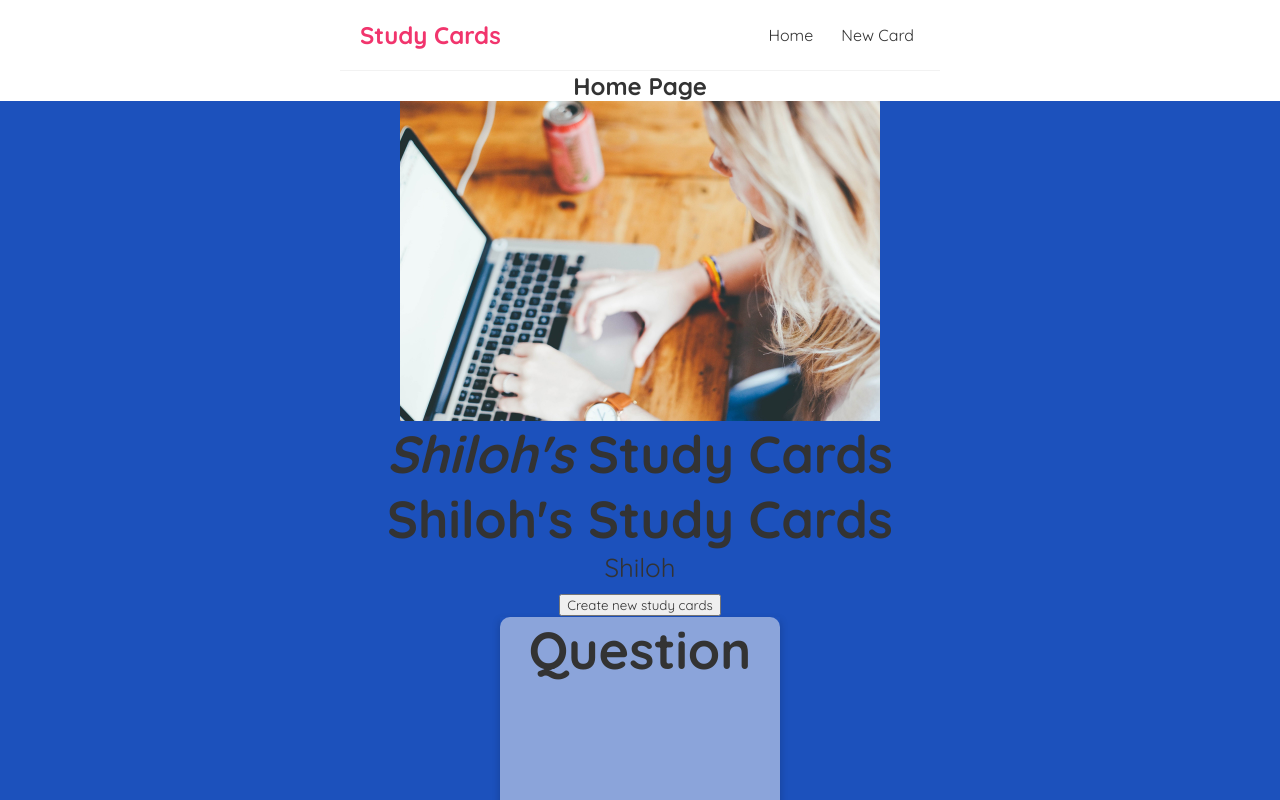
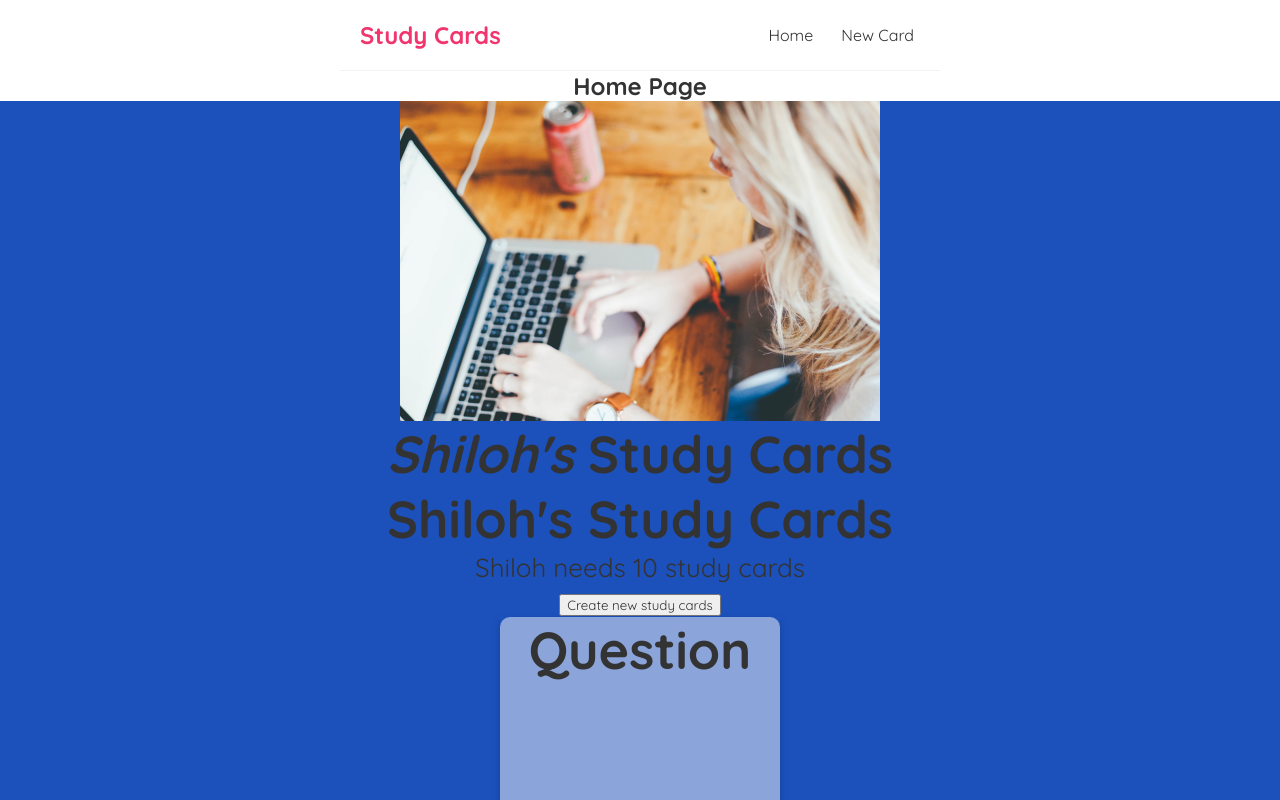
Before and after one commit to EvaGraceSmith/studyCards, a React (Create React App) app: page / in a window 1280 px wide. Shown: the top 800 px of the page. Built offline with nearby package versions, Linux system fonts and the light colour scheme.

Commit message:
added useState with numbers

```diff
--- a/src/components/Button.js
+++ b/src/components/Button.js
@@ -3,9 +3,11 @@ import { useState } from 'react';
 const Button = () => {
 
     const [name, setName]= useState('Shiloh');
+    const [numberOfCards, setNumberOfCards] = useState(10);
 
     const handleClick = () => {
-        setName('Shiloh is creating new study cards');
+        setName('Shiloh is creating new study cards, and');
+        setNumberOfCards(numberOfCards + 10);
 
     }
 
@@ -13,7 +15,7 @@ const Button = () => {
 
     return (
         <div className='button'>
-                    <p>{ name }</p>
+                    <p>{ name } needs {numberOfCards} study cards</p>
         <button onClick={handleClick}>Create new study cards</button>
 
 
```
